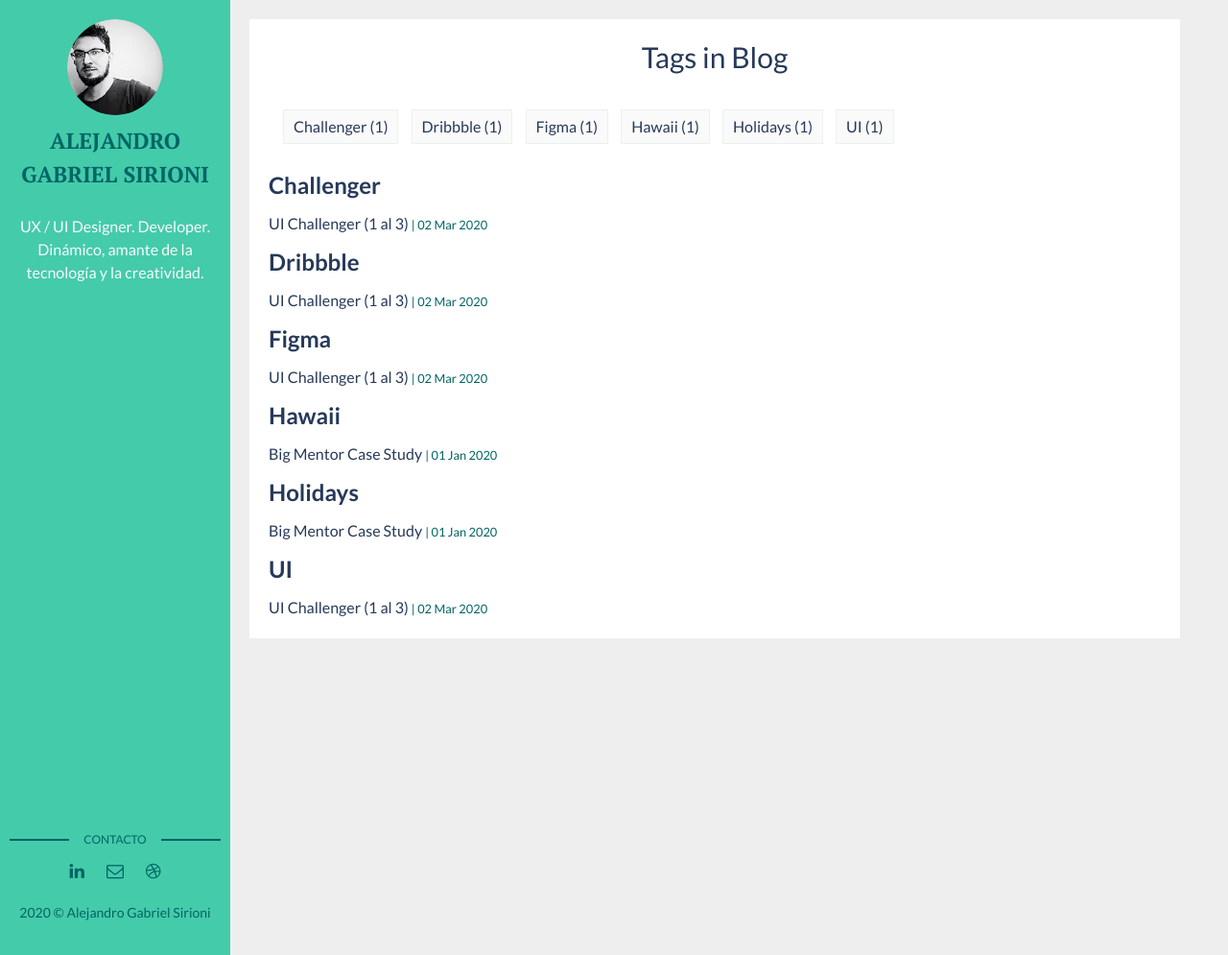
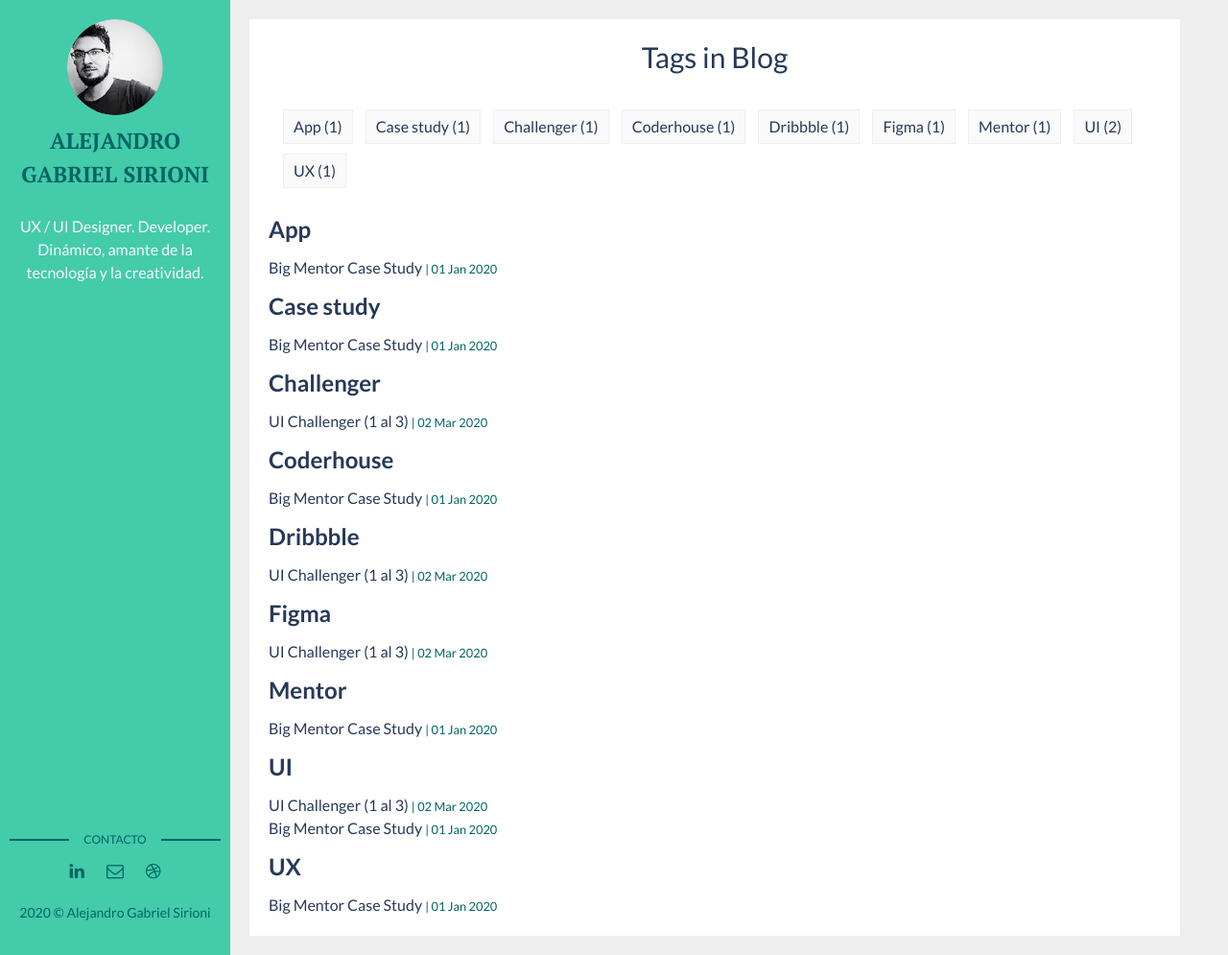
Before and after one commit to alesirioni/alesirioni.github.io, a Jekyll site: the page built from tags.html, in a window 1280 px wide and 995 px high. Shown: the whole window at 96% size. Built offline with Jekyll 4.4.1, drawn with Linux system fonts in a browser that asks for light colours.

Commit message:
Update 2020-01-01-Bigmentor.markdown

```diff
--- a/_posts/2020-01-01-Bigmentor.markdown
+++ b/_posts/2020-01-01-Bigmentor.markdown
@@ -5,9 +5,9 @@
 description: You’ll find this post in your `_posts` directory. Go ahead and edit it and re-build the site to see your changes. # Add post description (optional)
 img: big1.png # Add image post (optional)
 fig-caption: # Add figcaption (optional)
-tags: [Holidays, Hawaii]
+tags: [UX, UI, Case study,Mentor, App, Coderhouse]
 ---
-Mi primero proyecto ux/ui, 100% aprendizaje. Surgio la idea de realizar una app sobre mentoreo. Dada la problematica que cuando uno quiere aprender algo o dedicarse a algo siempre falta un consejo o una ayudita de alguien que este en el mercado profesional y con experiencia.
+Mi primer proyecto ux/ui, 100% aprendizaje. Surgio la idea de realizar una app sobre mentoreo. Dada la problematica que cuando uno quiere aprender algo o dedicarse a algo siempre falta un consejo o una ayudita de alguien que este en el mercado profesional y con experiencia.
 Cursos hay muchos y la idea era que sea personalizado a la problematica del mentoriado.
 
 ## Se aprendio de los errores
```
